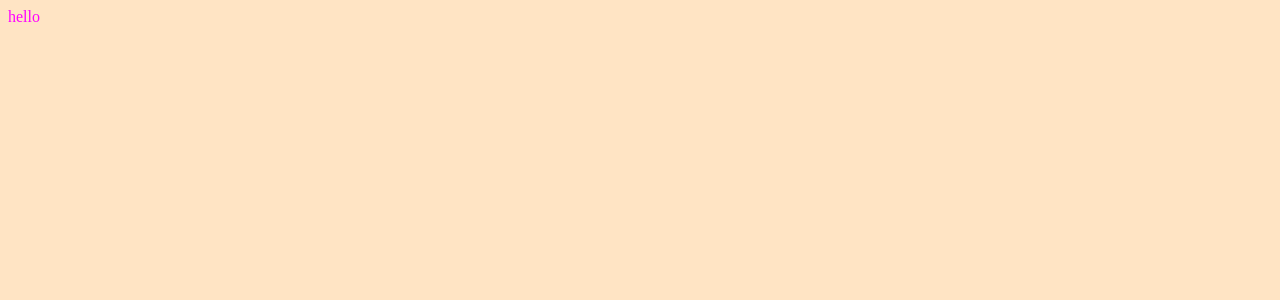
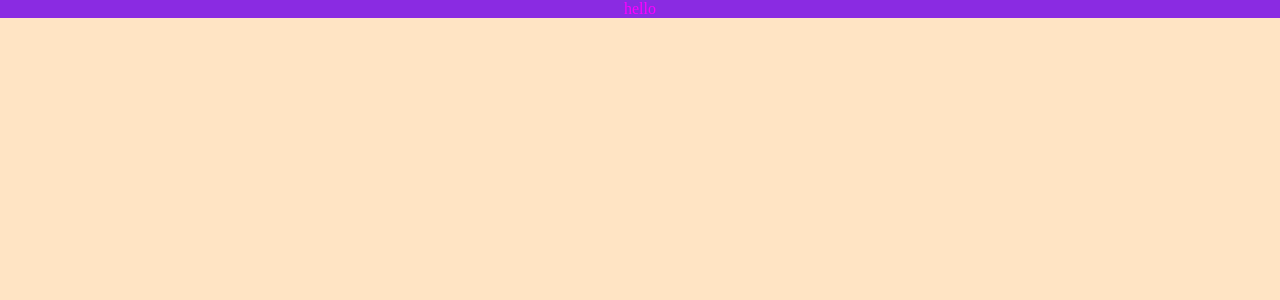
Before and after one commit to aheggie/mentors-interactive-pricing, a React app: page / in a window 1280 px wide. Shown: the top 300 px of the page. Built offline with nearby package versions, Linux system fonts and the light colour scheme; the HTML template or start-up script is replaced by a standard one.

Commit message:
mini css reset

```diff
--- a/src/static/style.css
+++ b/src/static/style.css
@@ -1,5 +1,18 @@
+* {
+  /* mini reset */
+  margin: 0;
+  padding: 0;
+  box-sizing: border-box;
+  font-family: inherit;
+  text-align: center;
+}
+
 body {
   background-color: bisque;
+}
+
+#root {
+  background-color: blueviolet;
 }
 
 .test {
```
